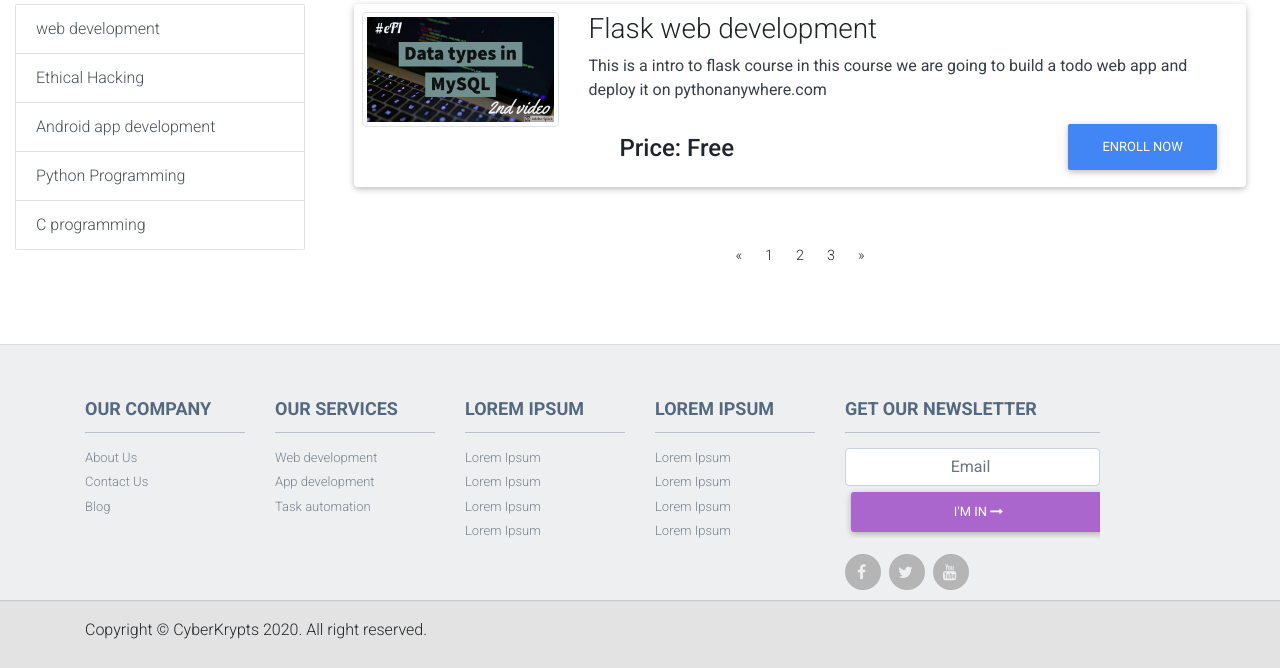
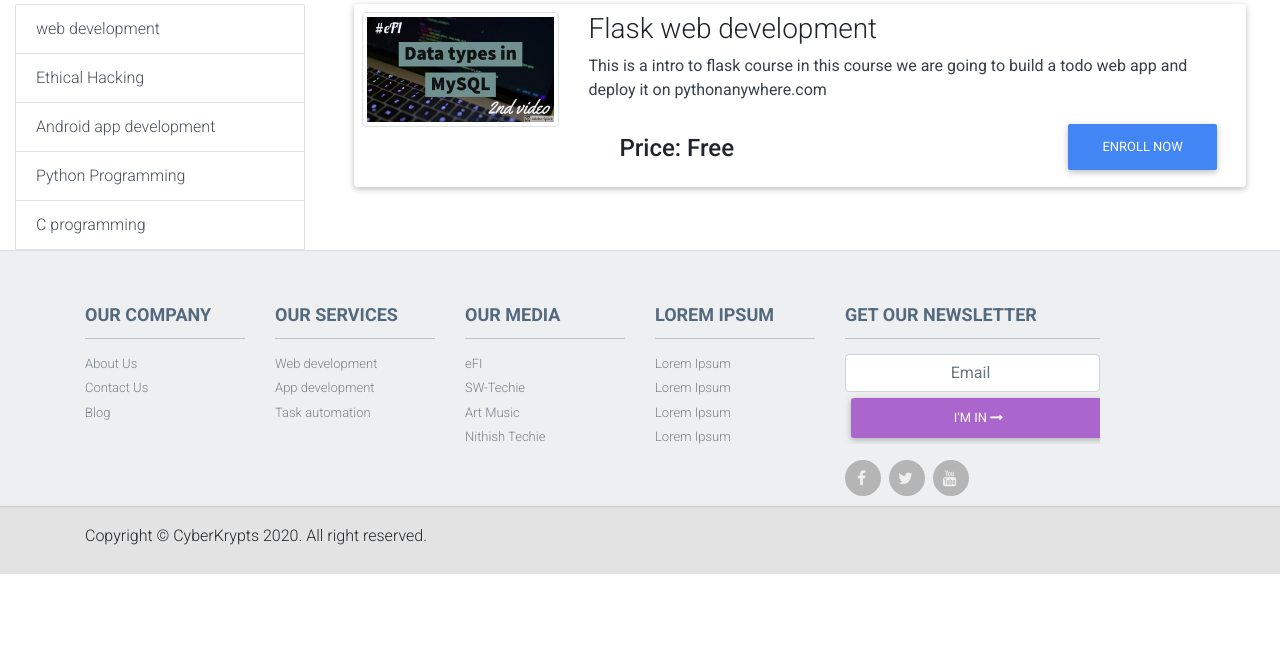
Before and after one commit to thelonewolf123/learnit-backend, a Django app: page /courses/ in a window 1280 px wide. Shown: the part 469-1137 px from the top of the page. After the commit the page ends 1043 px from the top, so only its background shows below. Run offline with Django 3.2, Linux system fonts and the light colour scheme; data comes from the database, SQL or seed files in the repository; parts of the project's set-up code (start-up, migrations or seed data) failed here and were passed over; some libraries are stand-ins or nearby versions.

Commit message:
paggination and newsletter is finished | need to work on profile

```diff
--- a/LearnIT/urls.py
+++ b/LearnIT/urls.py
@@ -14,7 +14,7 @@ Including another URLconf
     2. Add a URL to urlpatterns:  path('blog/', include('blog.urls'))
 """
 from django.contrib import admin
-from django.urls import path,include
+from django.urls import path, include
 from django.conf import settings
 from django.contrib.sitemaps.views import sitemap
 from django.conf.urls.static import static
@@ -24,17 +24,18 @@ from blogx.sitemap import BlogViewSitemap
 
 sitemaps = {
     'static': StaticViewSitemap,
-    'course' : CourseViewSitemap,
-    'blog' : BlogViewSitemap,
+    'course': CourseViewSitemap,
+    'blog': BlogViewSitemap,
 }
 
 urlpatterns = [
     path('admin/', admin.site.urls),
     path('accounts/', include('allauth.urls')),
-    path('',include('learncodex.urls')),
-    path('blog/',include('blogx.urls')),
+    path('', include('learncodex.urls')),
+    path('blog/', include('blogx.urls')),
     path('summernote/', include('django_summernote.urls')),
     path('sitemap.xml', sitemap, {'sitemaps': sitemaps}),
-    path('about/',views.about,name='about'),
-    path('contact/',views.contact,name='contact'),
-]  + static(settings.MEDIA_URL, document_root=settings.MEDIA_ROOT)
+    path('about/', views.about, name='about'),
+    path('contact/', views.contact, name='contact'),
+    path('news_letter/', views.news_letter, name='news-letter'),
+] + static(settings.MEDIA_URL, document_root=settings.MEDIA_ROOT)
--- a/blogx/views.py
+++ b/blogx/views.py
@@ -103,7 +103,7 @@ def category_blog(request):
     if result.count() > 5:
         context['is_paginated'] = True
 
-    return render(request, 'streamer/blog.html', context)
+    return render(request, 'blogx/blog.html', context)
 
 
 def tag_blog(request):
@@ -136,7 +136,7 @@ def tag_blog(request):
     if result.count() > 5:
         context['is_paginated'] = True
 
-    return render(request, 'streamer/blog.html', context)
+    return render(request, 'blogx/blog.html', context)
 
 
 def single_blog(request, id):
--- a/learncodex/views.py
+++ b/learncodex/views.py
@@ -1,6 +1,7 @@
 from django.shortcuts import render, redirect, reverse
 from django.http import Http404, HttpResponse, HttpResponseRedirect
 from django.contrib.auth.decorators import login_required
+from django.core.paginator import Paginator, PageNotAnInteger, EmptyPage
 from django.contrib import messages
 from django.core.mail import send_mail
 from django.conf import settings
@@ -11,17 +12,33 @@ from .models import FreeCourse, FreeLesson, Subscription, Review, Category, Tag
 def index(request):
     context = {}
     context['home_nav'] = 'active'
-    return render(request, 'learnit/home.html',context=context)
+    return render(request, 'learnit/home.html', context=context)
 
 
 def courses(request):
 
     context = {}
+    courses = FreeCourse.objects.all()
+    page_number = request.GET.get('page')
+    paginator = Paginator(courses, 5)
 
-    context['courses'] = FreeCourse.objects.all()
+    categories = Category.objects.all()
+
+    try:
+        page_obj = paginator.get_page(page_number)
+    except PageNotAnInteger:
+        page_obj = paginator.page(1)
+    except EmptyPage:
+        page_obj = paginator.page(paginator.num_pages)
+
+    context['courses'] = page_obj
+    context['page_obj'] = page_obj
     context['categories'] = Category.objects.all()
     context['tags'] = Tag.objects.all()
     context['course_nav'] = 'active'
+
+    if courses.count() > 5:
+        context['is_paginated'] = True
 
     return render(request, 'learnit/course-list.html', context=context)
 
@@ -65,7 +82,7 @@ def course_learning(request, course):
             request, 'To access this course first you need to enroll it.')
         return redirect('course-detail', course=course.slug)
 
-    return render(request, 'learnit/course-galary.html',context=context)
+    return render(request, 'learnit/course-galary.html', context=context)
 
 
 @login_required
@@ -91,9 +108,9 @@ def course_enroll(request, course):
 
 @login_required
 def my_courses(request):
-    context ={}
+    context = {}
     try:
-        user=request.user
+        user = request.user
         subscription = Subscription.objects.filter(user=user)
         context['categories'] = Category.objects.all()
         context['tags'] = Tag.objects.all()
@@ -104,33 +121,73 @@ def my_courses(request):
         print(e)
         raise Http404
 
-    return render(request, 'learnit/my-courses.html',context=context)
+    return render(request, 'learnit/my-courses.html', context=context)
+
 
 def course_search(request):
+
     context = {}
     search = request.GET['s']
     try:
-        context['courses'] = FreeCourse.objects.filter(title__icontains=search)
-        context['categories'] = Category.objects.all()
-        context['tags'] = Tag.objects.all()
-        context['searchx'] = search
+        courses = FreeCourse.objects.filter(title__icontains=search)
     except Exception as e:
         print(e)
         raise Http404
 
+    page_number = request.GET.get('page')
+    paginator = Paginator(courses, 5)
+
+    categories = Category.objects.all()
+
+    try:
+        page_obj = paginator.get_page(page_number)
+    except PageNotAnInteger:
+        page_obj = paginator.page(1)
+    except EmptyPage:
+        page_obj = paginator.page(paginator.num_pages)
+
+    context['courses'] = page_obj
+    context['page_obj'] = page_obj
+    context['categories'] = Category.objects.all()
+    context['tags'] = Tag.objects.all()
+    context['searchx'] = search
+
+    if courses.count() > 5:
+        context['is_paginated'] = True
+
     return render(request, 'learnit/course-list.html', context=context)
 
+
 def course_category(request):
+
     context = {}
     category = request.GET['c']
     try:
-        cat = Category.objects.get(name=category)
-        context['courses'] = FreeCourse.objects.filter(category=cat)
-        context['categories'] = Category.objects.all()
-        context['tags'] = Tag.objects.all()
-        context['catx'] = category
-    except:
+        courses = Category.objects.get(name=category)
+    except Exception as e:
+        print(e)
         raise Http404
+
+    page_number = request.GET.get('page')
+    paginator = Paginator(courses, 5)
+
+    categories = Category.objects.all()
+
+    try:
+        page_obj = paginator.get_page(page_number)
+    except PageNotAnInteger:
+        page_obj = paginator.page(1)
+    except EmptyPage:
+        page_obj = paginator.page(paginator.num_pages)
+
+    context['courses'] = page_obj
+    context['page_obj'] = page_obj
+    context['categories'] = Category.objects.all()
+    context['tags'] = Tag.objects.all()
+    context['catx'] = category
+
+    if courses.count() > 5:
+        context['is_paginated'] = True
 
     return render(request, 'learnit/course-list.html', context=context)
 
@@ -147,6 +204,8 @@ def course_category(request):
 
 #     return render(request, 'learnit/course-list.html', context=context)
 
+
+@login_required
 def ask_instructor(request):
     try:
         course = request.POST['course']
@@ -156,11 +215,13 @@ def ask_instructor(request):
         user = request.user.email
         mail_subject = f'[Learning platform] {subject}'
         mail_body = f'User Email: {user}\nCourse: {course}\nLesson: {lesson}\n\n{message}'
-        send_mail(mail_subject,mail_body,settings.EMAIL_HOST_USER,settings.ADMIN_EMAIL_ADDRESS)
+        send_mail(mail_subject, mail_body, settings.EMAIL_HOST_USER,
+                  settings.ADMIN_EMAIL_ADDRESS)
 
-        messages.success(request,'Your message has ben sent, soon the admin will contact you.')
+        messages.success(
+            request, 'Your message has ben sent, soon the admin will contact you.')
 
-        return HttpResponseRedirect(reverse('course-learn',args=(course,))+"?lesson="+lesson)
+        return HttpResponseRedirect(reverse('course-learn', args=(course,))+"?lesson="+lesson)
 
     except Exception as e:
         print(e)
--- a/templates/footer.html
+++ b/templates/footer.html
@@ -19,12 +19,12 @@
                     </ul>
                 </div>
                 <div class="col-lg-2  col-md-2 col-sm-4 col-xs-6">
-                    <h3> Lorem Ipsum </h3>
+                    <h3> Our Media </h3>
                     <ul>
-                        <li> <a href="#"> Lorem Ipsum </a> </li>
-                        <li> <a href="#"> Lorem Ipsum </a> </li>
-                        <li> <a href="#"> Lorem Ipsum </a> </li>
-                        <li> <a href="#"> Lorem Ipsum </a> </li>
+                        <li> <a href="#"> eFI </a> </li>
+                        <li> <a href="#"> SW-Techie </a> </li>
+                        <li> <a href="#"> Art Music </a> </li>
+                        <li> <a href="#"> Nithish Techie </a> </li>
                     </ul>
                 </div>
                 <div class="col-lg-2  col-md-2 col-sm-4 col-xs-6">
@@ -40,11 +40,11 @@
                     <h3> Get our newsletter </h3>
                     <ul>
                         <li>
-                            <div class="input-append newsletter-box text-center">
-                                <input type="text" class="full text-center form-control" placeholder="Email ">
+                            <form action="{% url 'news-letter' %}" method="POST" class="input-append newsletter-box text-center">
+                                <input type="text" name="email" class="full text-center form-control" placeholder="Email ">
                                 <button class="btn  bg-secondary" type="button">I'm in <i
                                         class="fa fa-long-arrow-right"> </i> </button>
-                            </div>
+                            </form>
                         </li>
                     </ul>
                     <ul class="social">
@@ -66,4 +66,5 @@
             <div class="clearfix"></div>
         </div>
         <!--/.footer-bottom-->
+    </div>
 </footer>
--- a/templates/learnit/course-list.html
+++ b/templates/learnit/course-list.html
@@ -92,27 +92,7 @@ LearnIT | Courses
 
                 </ul>
 
-                <div class="p-4 m-4 d-flex justify-content-center">
-                    <nav aria-label="Page navigation">
-                        <ul class="pagination">
-                            <li class="page-item">
-                                <a class="page-link" href="#" aria-label="Previous">
-                                    <span aria-hidden="true">&laquo;</span>
-                                    <span class="sr-only">Previous</span>
-                                </a>
-                            </li>
-                            <li class="page-item"><a class="page-link" href="#">1</a></li>
-                            <li class="page-item"><a class="page-link" href="#">2</a></li>
-                            <li class="page-item"><a class="page-link" href="#">3</a></li>
-                            <li class="page-item">
-                                <a class="page-link" href="#" aria-label="Next">
-                                    <span aria-hidden="true">&raquo;</span>
-                                    <span class="sr-only">Next</span>
-                                </a>
-                            </li>
-                        </ul>
-                    </nav>
-                </div>
+                {% include "pagination.html" %}
             </div>
         </div>
     </div>
--- /dev/null
+++ b/templates/pagination.html
@@ -0,0 +1,28 @@
+<nav aria-label="Page navigation my-4" class="pagination_area">
+    <ul class="pagination">
+          {% if is_paginated %}
+
+            {% if page_obj.has_previous %}
+                <li class="page-item"><a class="page-link" href="?page=1">First</a> </li>
+                <li class="page-item"><a class="page-link" href="?page={{ page_obj.previous_page_number }}">Previous</a>
+                </li>
+            {% endif %}
+
+            {% for num in page_obj.paginator.page_range %}
+                {% if page_obj.number == num %}
+                    <li class="page-item active"><a class="page-link" href="?page={{ num }}">{{ num }}.</a></li>
+                {% elif num > page_obj.number|add:'-3' and num < page_obj.number|add:'3' %}
+                    <li class="page-item"><a class="page-link" href="?page={{ num }}">{{ num }}.</a></li>
+                {% endif %}
+            {% endfor %}
+
+            {% if page_obj.has_next %}
+                <li class="page-item"><a class="page-link" href="?page={{ page_obj.next_page_number }}">Next</a>
+                </li>
+                <li class="page-item"><a class="page-link" href="?page={{ page_obj.paginator.num_pages }}">Last</a>
+                </li>
+            {% endif %}
+          {% endif %}
+    </ul>
+
+</nav>
```
Also changed, not shown: LearnIT/models.py (added, +10 -0 lines), LearnIT/views.py (+28 -5 lines), blogx/templates/blogx/blog-home.html (+1 -28 lines), LearnIT/admin.py (added).
